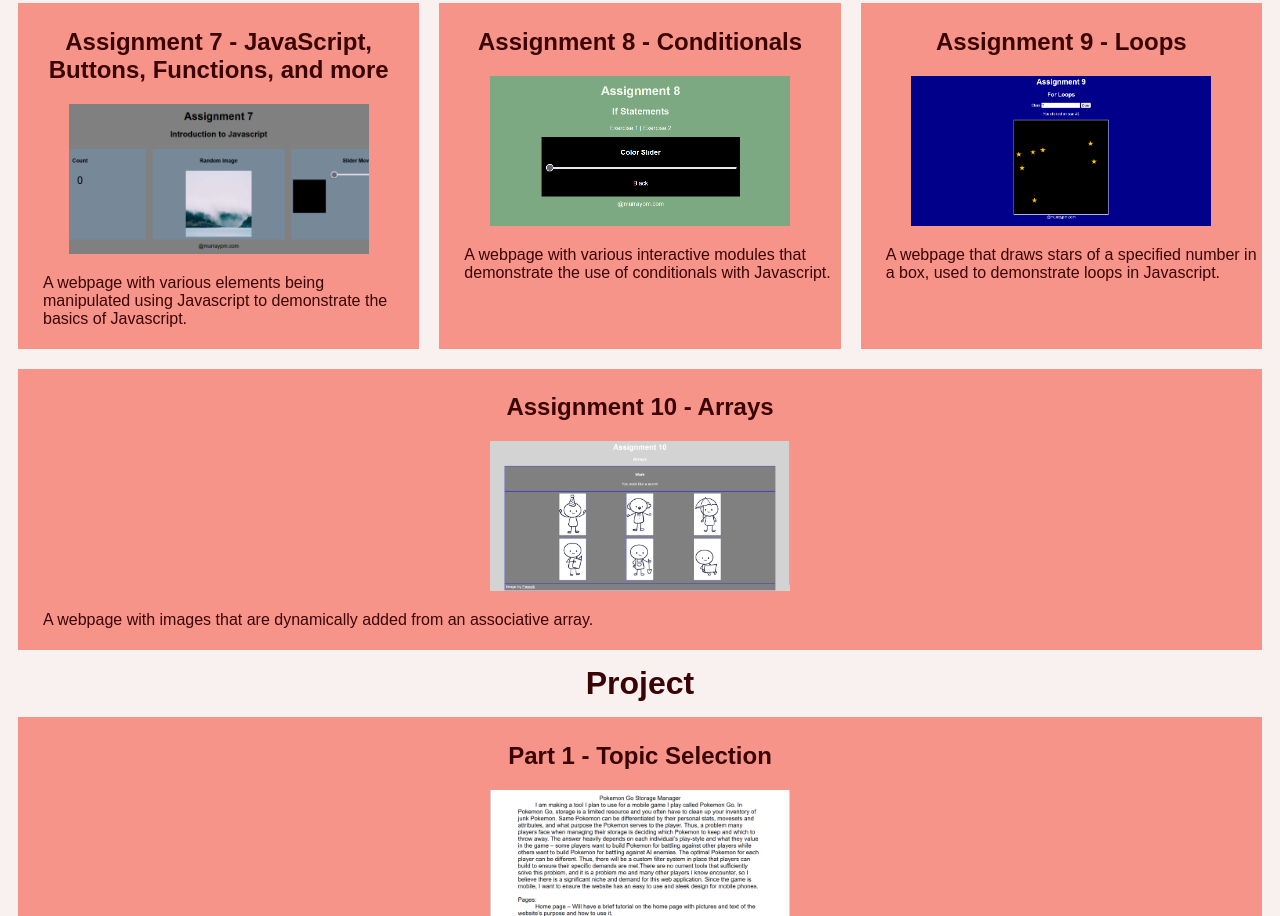
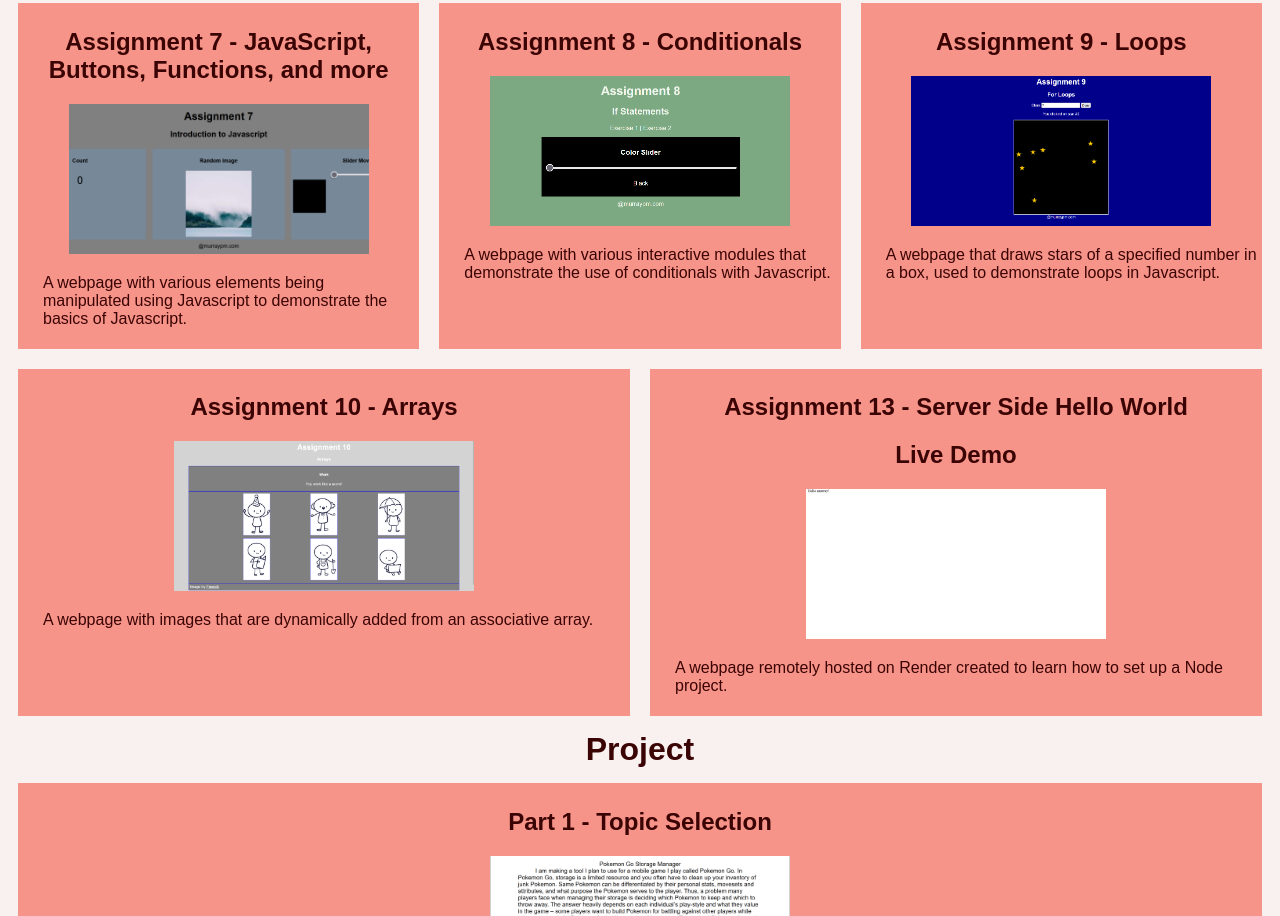
Before and after one commit to murraypm/murraypm.github.io, a plain HTML site: page index.html in a window 1280 px wide. Shown: the part 471-1387 px from the top of the page. Drawn offline with Linux system fonts and the light colour scheme.

Commit message:
Completed assignment 13

```diff
--- a/index.html
+++ b/index.html
@@ -64,6 +64,14 @@
                         A webpage with images that are dynamically added from an associative array.
                     </p>
                 </article>
+                <article>
+                    <h2><a href="https://github.com/murraypm/node-project">Assignment 13 - Server Side Hello World</a></h2>
+                    <h2><a href="https://node-project-p1e9.onrender.com/">Live Demo</a></h2>
+                    <img src="images/assignment13.png" alt="Card image">
+                    <p>
+                        A webpage remotely hosted on Render created to learn how to set up a Node project.
+                    </p>
+                </article>
             </section>
 
             <h1>Project</h1>
```
Also changed, not shown: images/assignment13.png (added).
